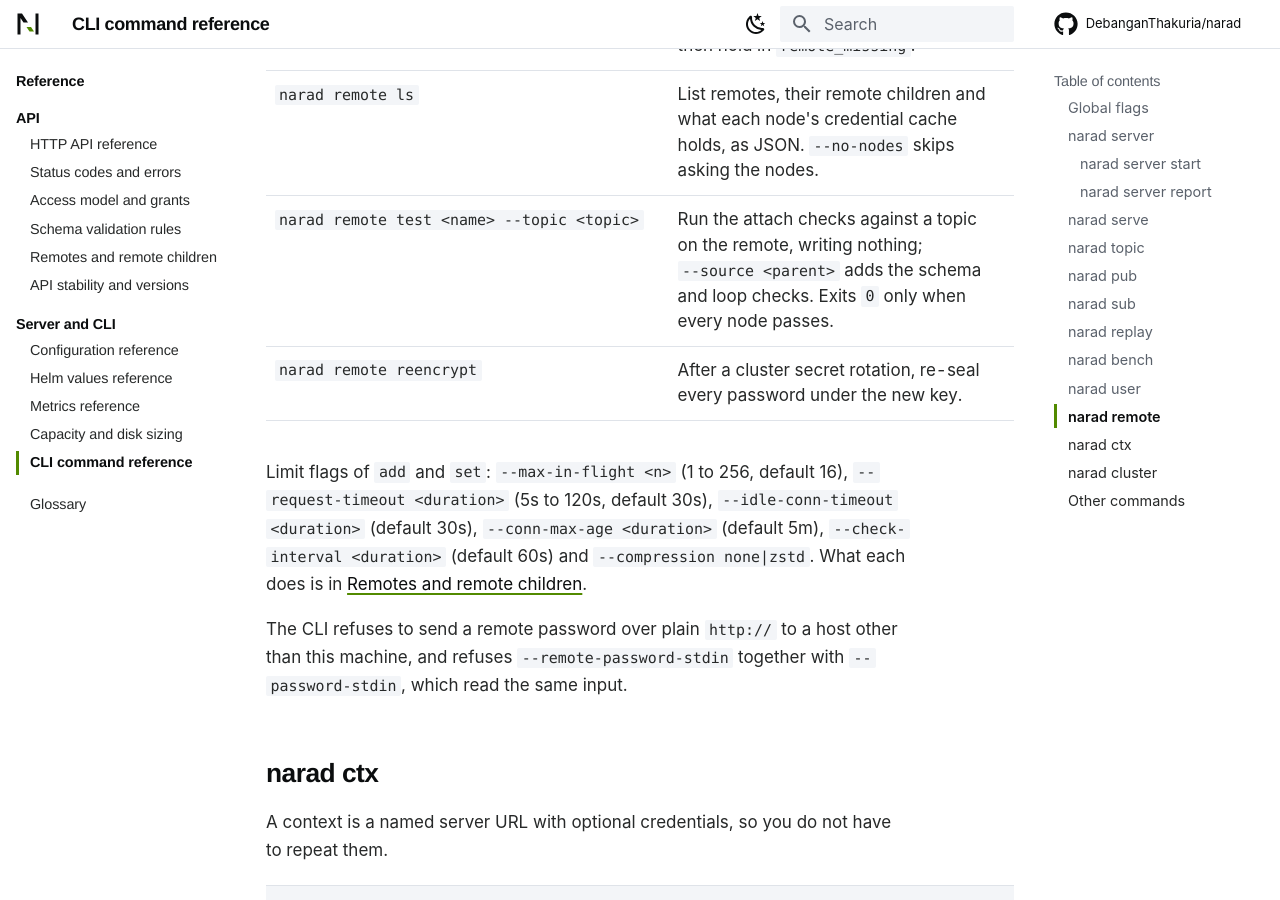
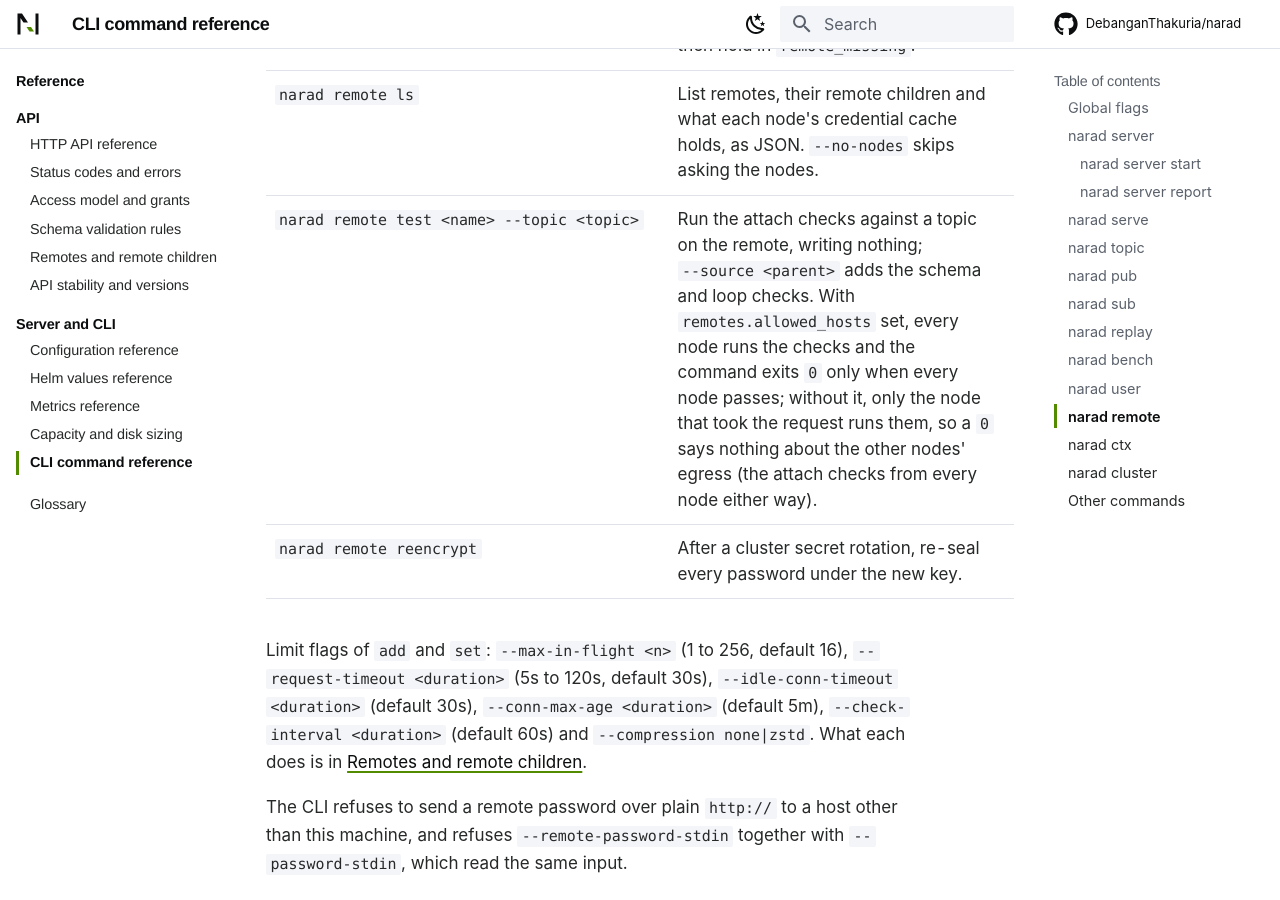
Before and after one commit to DebanganThakuria/narad, an MkDocs documentation site: the page built from docs/reference/cli.md, in a window 1280 px wide and 900 px high, scrolled down 10881 px. Built offline with MkDocs 1.6.1 and Material for MkDocs 9.7.7, drawn with Linux system fonts in a browser that asks for light colours; some web fonts are replaced; comment, search, counter and statistics services are not loaded.

Commit message:
docs(cli): say that remote test checks one node without an allowlist
The help text and the CLI reference promised that remote test exits 0
only if every node passes, but without remotes.allowed_hosts only the
node that took the request runs the checks. The offload playbook's step
2 then proved nothing about the other nodes' egress, and its step 5
attach failed after the consumers were stopped. The help, the reference
and the playbook now say so, and the playbook sets the allowlist first.

Co-Authored-By: Claude Opus 5.5 <noreply@anthropic.com>

```diff
--- a/docs/reference/cli.md
+++ b/docs/reference/cli.md
@@ -230,7 +230,7 @@ Manage [remotes](glossary.md#remote), the other clusters this one may send remot
 | `narad remote set <name>` | Change the fields given. `--url`, `--username`, `--ca-file` and `--no-ca` (back to the system roots) need `--remote-password-stdin` too; the limit flags do not. |
 | `narad remote rm <name>` | Delete a remote. Refused while remote children use it, unless `--force`; they then hold in `remote_missing`. |
 | `narad remote ls` | List remotes, their remote children and what each node's credential cache holds, as JSON. `--no-nodes` skips asking the nodes. |
-| `narad remote test <name> --topic <topic>` | Run the attach checks against a topic on the remote, writing nothing; `--source <parent>` adds the schema and loop checks. Exits `0` only when every node passes. |
+| `narad remote test <name> --topic <topic>` | Run the attach checks against a topic on the remote, writing nothing; `--source <parent>` adds the schema and loop checks. With `remotes.allowed_hosts` set, every node runs the checks and the command exits `0` only when every node passes; without it, only the node that took the request runs them, so a `0` says nothing about the other nodes' egress (the attach checks from every node either way). |
 | `narad remote reencrypt` | After a cluster secret rotation, re-seal every password under the new key. |
 
 Limit flags of `add` and `set`: `--max-in-flight <n>` (1 to 256, default 16), `--request-timeout <duration>` (5s to 120s, default 30s), `--idle-conn-timeout <duration>` (default 30s), `--conn-max-age <duration>` (default 5m), `--check-interval <duration>` (default 60s) and `--compression none|zstd`. What each does is in [Remotes and remote children](remote-children.md#limits).
```
Also changed, not shown: docs/operate/playbooks/offload.md (+1 -1 lines), 1 other file.
